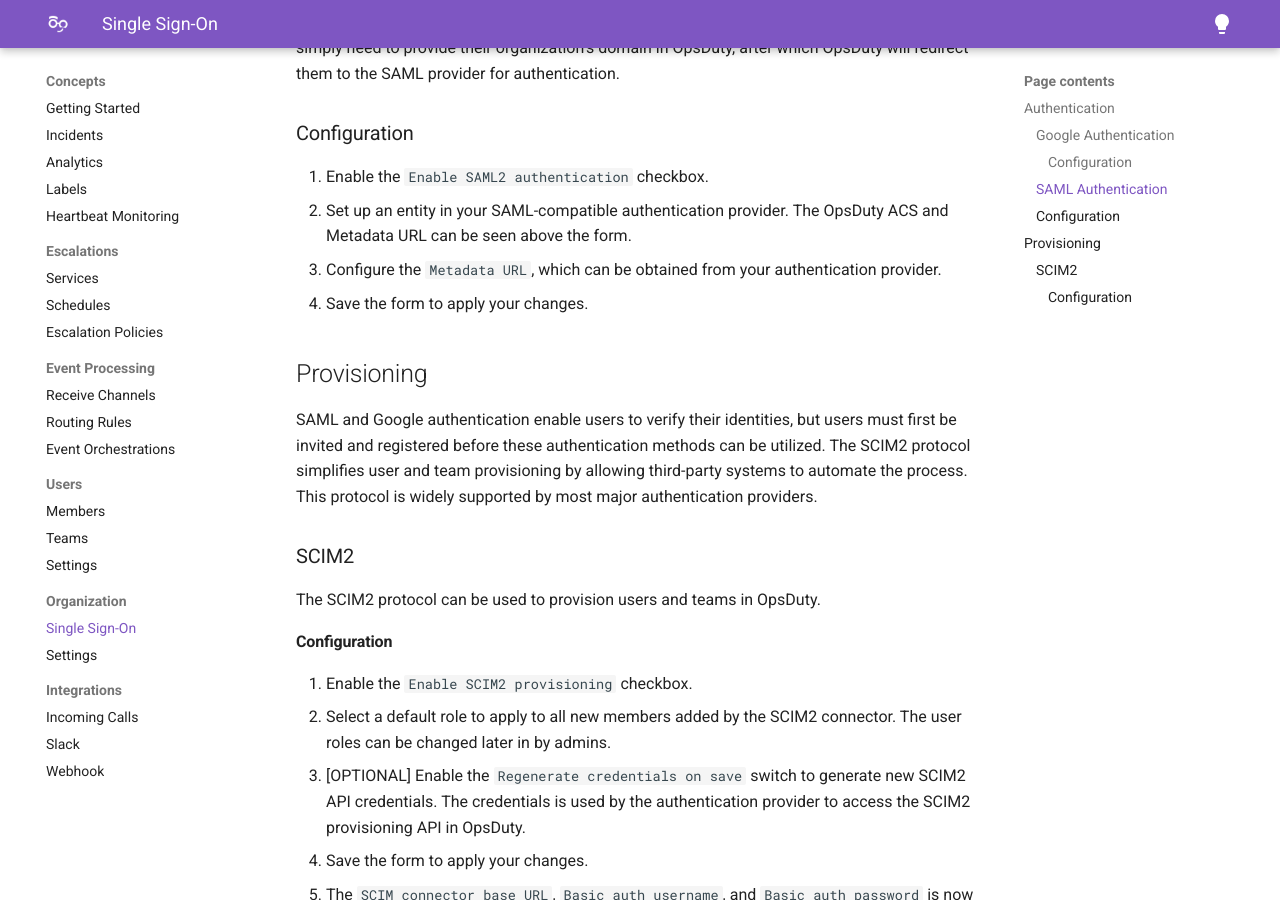
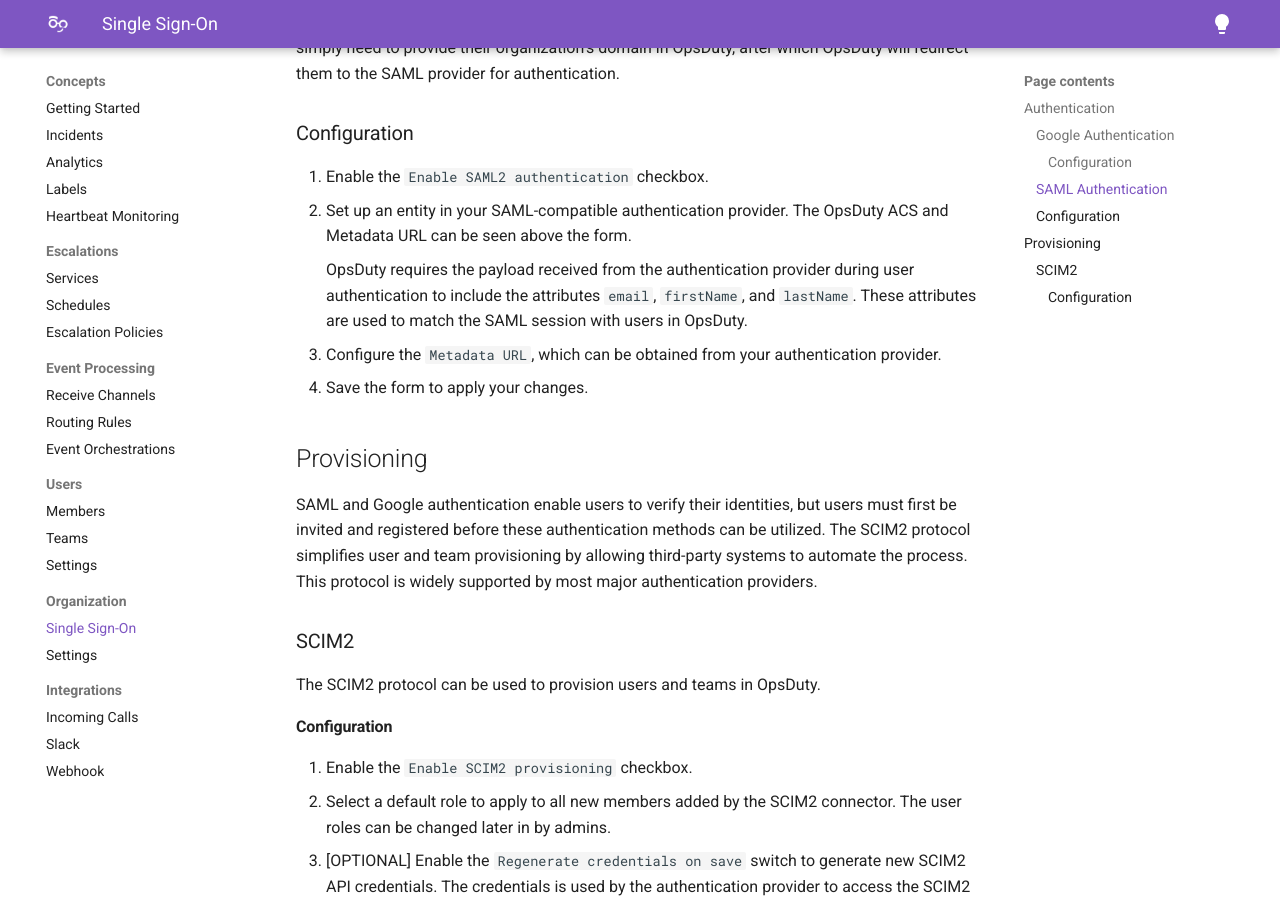
Before and after one commit to opsduty/opsduty-docs, an MkDocs documentation site: the page built from docs/concepts/organization/single-sign-on.md, in a window 1280 px wide and 900 px high, scrolled down 1362 px. Built offline with MkDocs 1.6.1 and Material for MkDocs 9.7.7, drawn with Linux system fonts in a browser that asks for light colours.

Commit message:
Add required attrs to SAML docs

```diff
--- a/docs/concepts/organization/single-sign-on.md
+++ b/docs/concepts/organization/single-sign-on.md
@@ -53,12 +53,18 @@
 
 ### Configuration
 
-1. Enable the `Enable SAML2 authentication` checkbox.
-2. Set up an entity in your SAML-compatible authentication provider. The OpsDuty
-   ACS and Metadata URL can be seen above the form.
-3. Configure the `Metadata URL`, which can be obtained from your authentication
-   provider.
-4. Save the form to apply your changes.
+1.  Enable the `Enable SAML2 authentication` checkbox.
+2.  Set up an entity in your SAML-compatible authentication provider. The
+    OpsDuty ACS and Metadata URL can be seen above the form.
+
+    OpsDuty requires the payload received from the authentication provider
+    during user authentication to include the attributes `email`, `firstName`,
+    and `lastName`. These attributes are used to match the SAML session with
+    users in OpsDuty.
+
+3.  Configure the `Metadata URL`, which can be obtained from your authentication
+    provider.
+4.  Save the form to apply your changes.
 
 ## Provisioning
 
```
